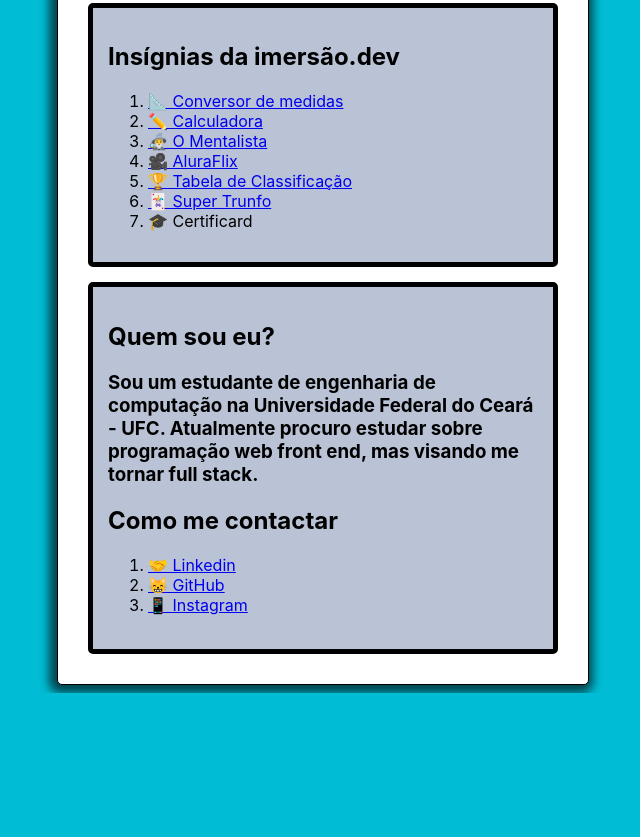
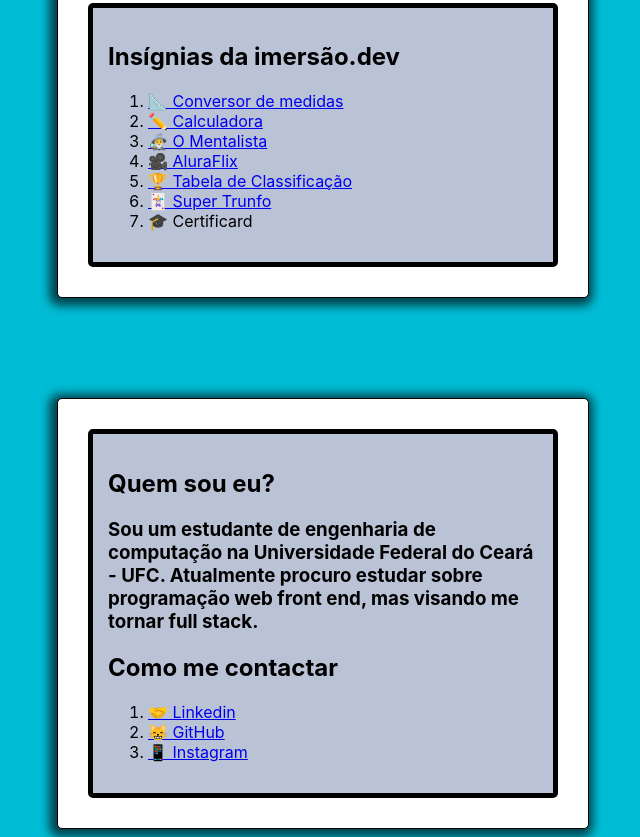
Before and after one commit to williambrunos/Certificado-Imersao-Dev, a plain HTML site: page index.html in a window 1280 px wide. Shown: the part 295-1132 px from the top of the page, without its empty margins (317-957 px from the left). Before the commit the page ends 988 px from the top, so only its background shows below. Drawn offline with Linux system fonts and the light colour scheme.

Commit message:
added footer

```diff
--- a/index.html
+++ b/index.html
@@ -32,6 +32,9 @@
 
         </div>
 
+    </section>
+
+    <footer>
         <div>
             <h2>Quem sou eu?</h2>
             <h3>Sou um estudante de engenharia de computação na Universidade Federal do Ceará - UFC. Atualmente
@@ -45,8 +48,7 @@
                 <li><a href="https://github.com/williambrunos" target='_blank'>😸 GitHub</a></li>
                 <li><a href="https://www.instagram.com/william__bs/" target='_blank'>📱 Instagram</a></li>
             </ol>
-            <h3></h3>
         </div>
-    </section>
+    </footer>
 </body>
 </html>
--- a/style.css
+++ b/style.css
@@ -48,3 +48,17 @@ div {
     background-color: #bac3d6;
     border-radius: 5px;
 }
+
+footer{
+    -webkit-box-shadow: -2px 2px 10px 6px rgba(0,0,0,0.63);
+box-shadow: -2px 2px 10px 6px rgba(0,0,0,0.63);
+    display: block;
+    margin-left: auto;
+    margin-right: auto;
+    max-width: 500px;
+    margin-top: 100px;
+    background-color: white;
+    padding: 15px;
+    border: 1px solid black;
+    border-radius: 5px;
+}
```
